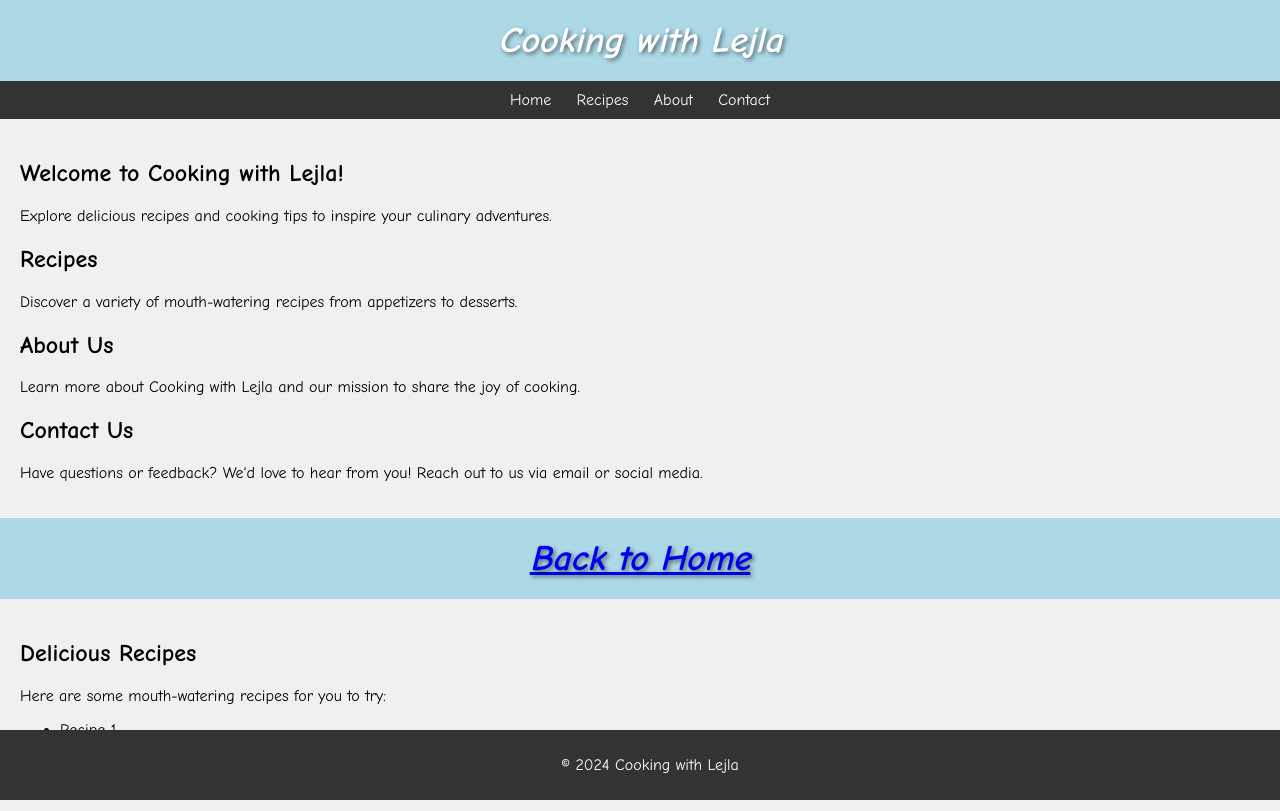
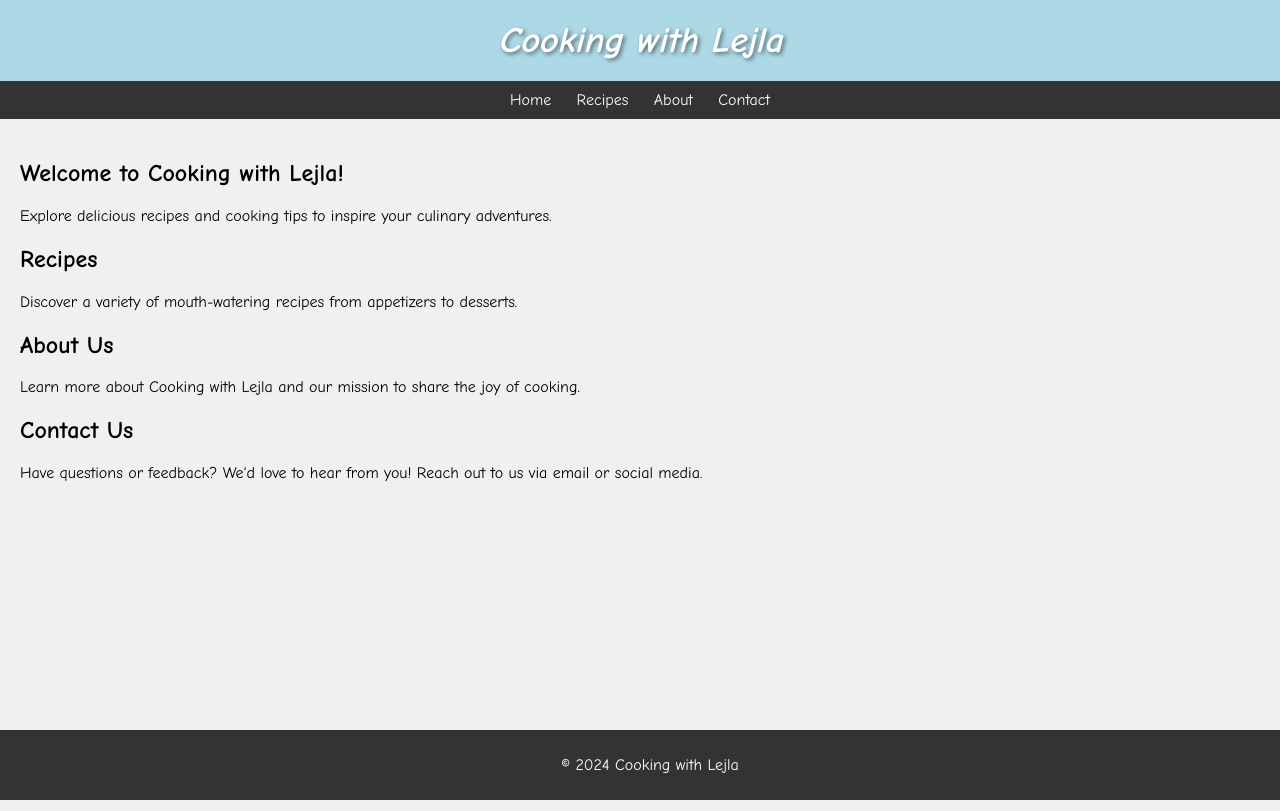
Before and after one commit to lejlaoo/cooking, a plain HTML site: page index.html in a window 1280 px wide. Drawn offline with Linux system fonts and the light colour scheme.

Commit message:
Update index.html

```diff
--- a/index.html
+++ b/index.html
@@ -39,30 +39,3 @@
     </footer>
 </body>
 </html>
-<!DOCTYPE html>
-<html lang="en">
-<head>
-    <meta charset="UTF-8">
-    <meta name="viewport" content="width=device-width, initial-scale=1.0">
-    <title>Recipes - Cooking with Lejla</title>
-    <link rel="stylesheet" href="style.css">
-</head>
-<body>
-    <header>
-        <a href="index.html">Back to Home</a> <!-- Link back to the main page -->
-    </header>
-    <main>
-        <h2>Delicious Recipes</h2>
-        <p>Here are some mouth-watering recipes for you to try:</p>
-        <ul>
-            <li>Recipe 1</li>
-            <li>Recipe 2</li>
-            <li>Recipe 3</li>
-            <!-- Add more recipes as needed -->
-        </ul>
-    </main>
-    <footer>
-        <p>&copy; 2024 Cooking with Lejla</p>
-    </footer>
-</body>
-</html>
```
